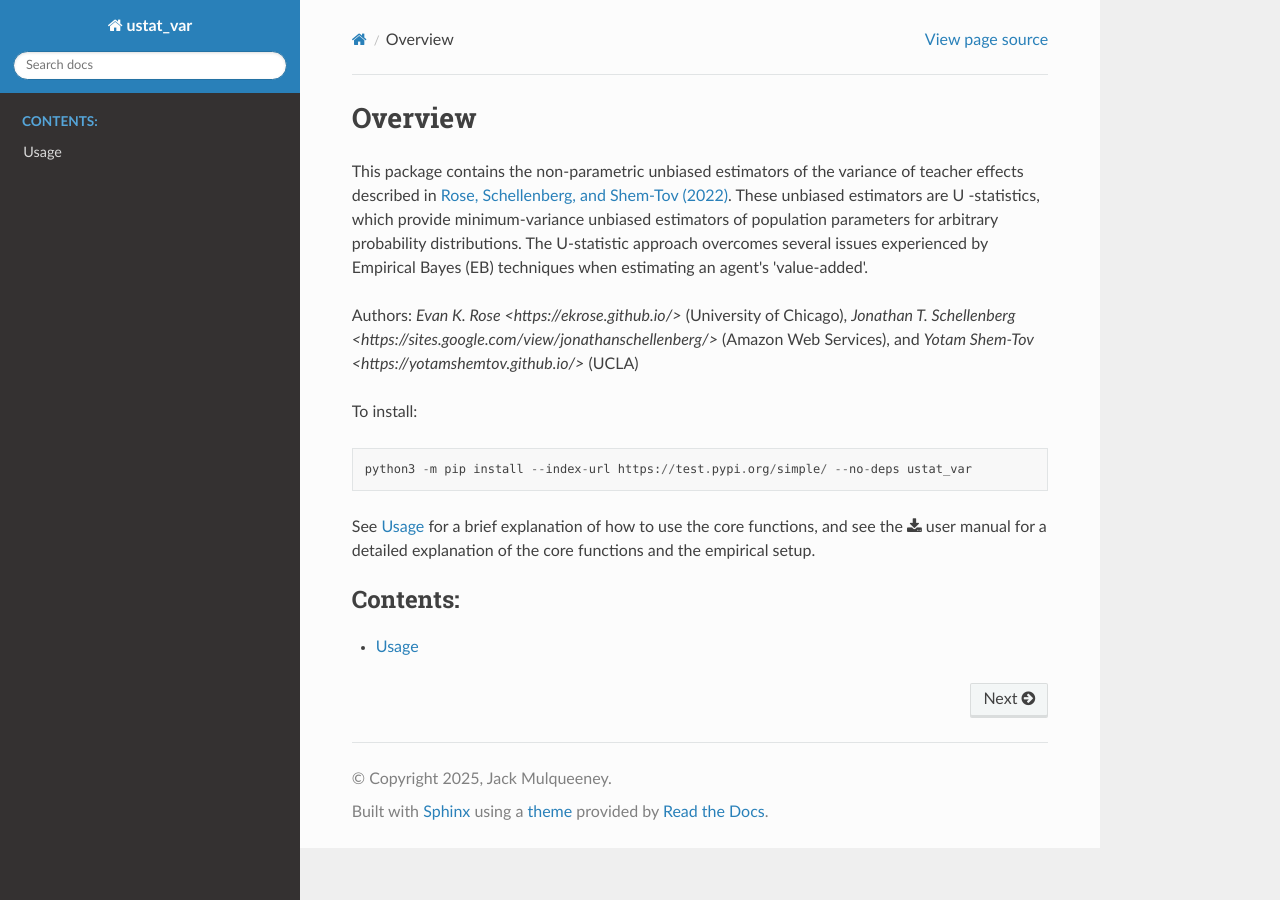
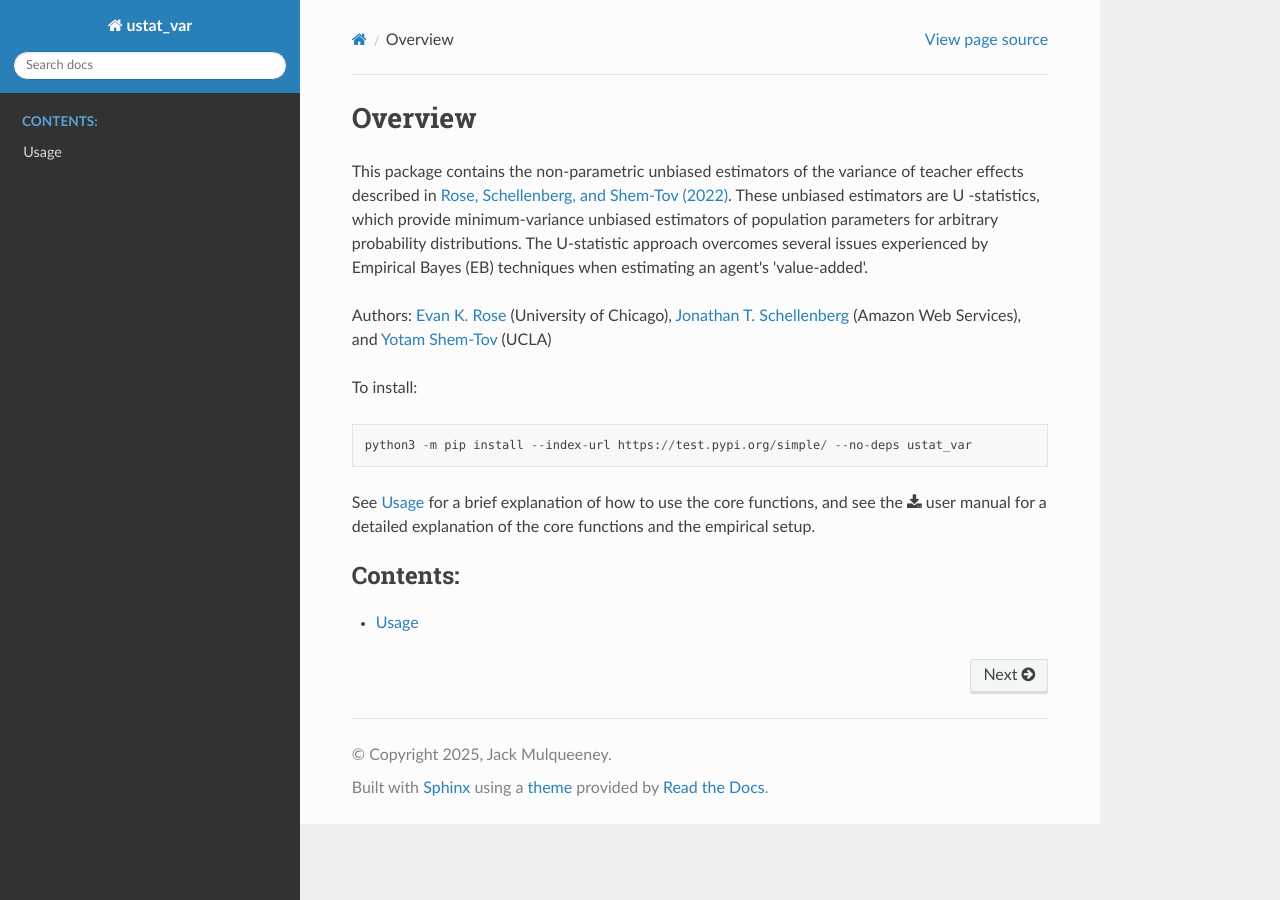
Before and after one commit to jkmulq/ustat_var, a Sphinx documentation site: the page built from docs/source/index.rst, in a window 1280 px wide. Built offline with Sphinx 7.4.7 and the Read the Docs theme 3.1.0, drawn with Linux system fonts in a browser that asks for light colours; pages that are not in the unit, such as notebooks, are missing from menus.

Commit message:
updated author links

```diff
--- a/docs/source/index.rst
+++ b/docs/source/index.rst
@@ -10,7 +10,7 @@ This package contains the non-parametric unbiased estimators of the variance of
 These unbiased estimators are U -statistics, which provide minimum-variance unbiased estimators of population parameters for arbitrary probability distributions.
 The U-statistic approach overcomes several issues experienced by Empirical Bayes (EB) techniques when estimating an agent's 'value-added'.
 
-Authors: `Evan K. Rose <https://ekrose.github.io/>` (University of Chicago), `Jonathan T. Schellenberg <https://sites.google.com/view/jonathanschellenberg/>` (Amazon Web Services), and `Yotam Shem-Tov <https://yotamshemtov.github.io/>` (UCLA)
+Authors: `Evan K. Rose <https://ekrose.github.io/>`__ (University of Chicago), `Jonathan T. Schellenberg <https://sites.google.com/view/jonathanschellenberg/>`__ (Amazon Web Services), and `Yotam Shem-Tov <https://yotamshemtov.github.io/>`__ (UCLA)
 
 To install::
 
```
